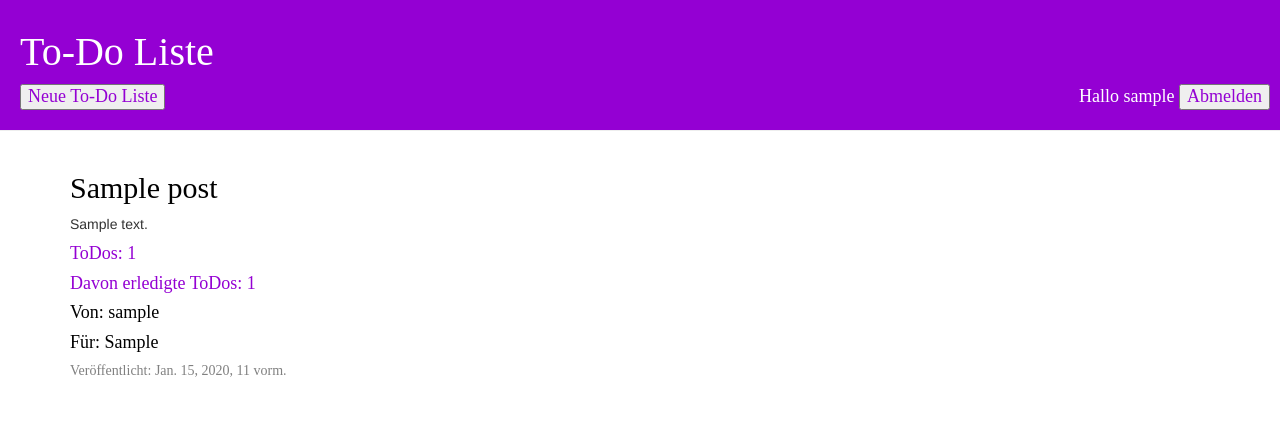
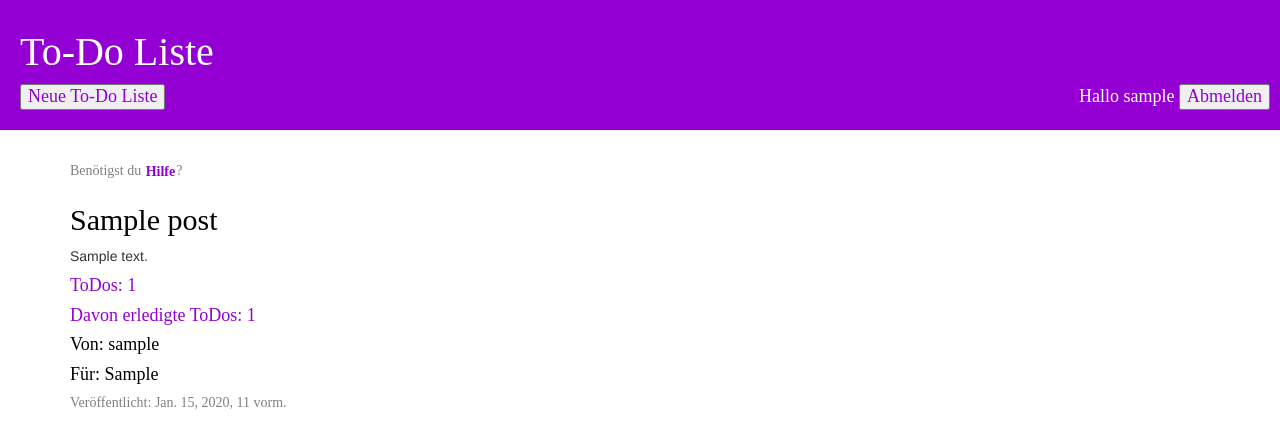
Before and after one commit to GWENECKHARDT/ba2020_S0573026_S0573811, a Django app: page / in a window 1280 px wide. Shown: the top 423 px of the page. Run offline with Django 3.2, Linux system fonts and the light colour scheme; a user stored in the database is signed in; tables that the repository leaves empty hold one stand-in row (values such as "Sample post"); some libraries are stand-ins or nearby versions; some web fonts are replaced.

Commit message:
21. Hilfe-Seite erstellt. Schrift noch nciht geändert.

```diff
--- a/todolist/static/css/todoliste.css
+++ b/todolist/static/css/todoliste.css
@@ -10,7 +10,6 @@
     background-color: darkviolet;
     margin-top: 0;
     padding: 10px 10px 10px 20px;
-    font-family: 'Poppins', bold;
 }
 
 .page-header h1 a
@@ -31,6 +30,12 @@
     color: white;
     float: right;
     font-family: 'Poppins';
+}
+
+.top-menu h5 p
+{
+    color: white;
+    float: left;
 }
 
 .btn-custom
--- a/todolist/templates/registration/login.html
+++ b/todolist/templates/registration/login.html
@@ -22,6 +22,5 @@
         <input type="hidden" name="next" value="{{ next }}" />
         <p>Noch kein Nutzer? Registriere dich <a class="btn-link" href="{% url 'register' %}"target="blank"><strong>hier</strong></a>
     </form>
-
-<img src="ListeBild.JPG" width="300" height="300">
+<!--<img src="ListeBild.JPG" width="300" height="300" alt="Hier könnte Ihre Werbung stehen :)">-->
 {% endblock %}
--- a/todolist/templates/registration/register.html
+++ b/todolist/templates/registration/register.html
@@ -5,8 +5,7 @@
     <form method="POST">
         {% csrf_token %}
         {{form}}
-<!--         <button style="background-color:lawngreen; color:black" class="btn btn-outline-info" type="submit">Registrieren</button>-->
-        <p><a class="btn btn-custom" type="submit">Registrieren</a></p>
+        <p><button style="background-color: darkviolet; color:white" class="btn btn-outline-info" type="submit">Registrieren</button></p>
     </form>
 
     Wenn du schon einen Account hast, geht es hier zur <a class="btn btn-link" href='login' target="blank"><strong>Anmeldung</strong></a> .
--- a/todolist/templates/todolist/list_list.html
+++ b/todolist/templates/todolist/list_list.html
@@ -2,6 +2,7 @@
 {% load static %}
 
 {% block content %}
+    <h5>Benötigst du <a class="btn btn-link" href="{% url 'hilfe' %}" target="blank"><strong>Hilfe</strong></a>?</h5>
     {% for post in posts %}
         <div class="post">
             <h2><a href="{% url 'list_detail' pk=post.pk %}">{{ post.title }}</a></h2>
--- a/todolist/urls.py
+++ b/todolist/urls.py
@@ -8,6 +8,7 @@ urlpatterns = [
     path('list/<int:pk>/edit/', views.list_edit, name='list_edit'),
     path('accounts/register', views.register, name='register'),
     path('anbs', views.anbs, name='anbs'),
+    path('hilfe', views.hilfe, name='hilfe'),
     path('list/<pk>/remove/', views.list_remove, name='list_remove'),
     path('todo/tododetails', views.todo_details, name='todo_details'),
     path('todo/<int:pk>/todoedit/', views.todo_edit, name='todo_edit'),
--- a/todolist/views.py
+++ b/todolist/views.py
@@ -152,3 +152,6 @@ def todo_closed(request, pk):
 
 def anbs(request):
     return render(request, 'anbs/anb.html', {})
+
+def hilfe(request):
+    return render(request, 'hilfe/hilfe.html', {})
```
Also changed, not shown: todolist/templates/hilfe/hilfe.html (added, +9 -0 lines), todolist/templates/registration/ListeBild.JPG (deleted), todolist/templates/registration/TODO-Liste-DIN-A3-mit-Ringbuchmechanik.jpg (deleted).
